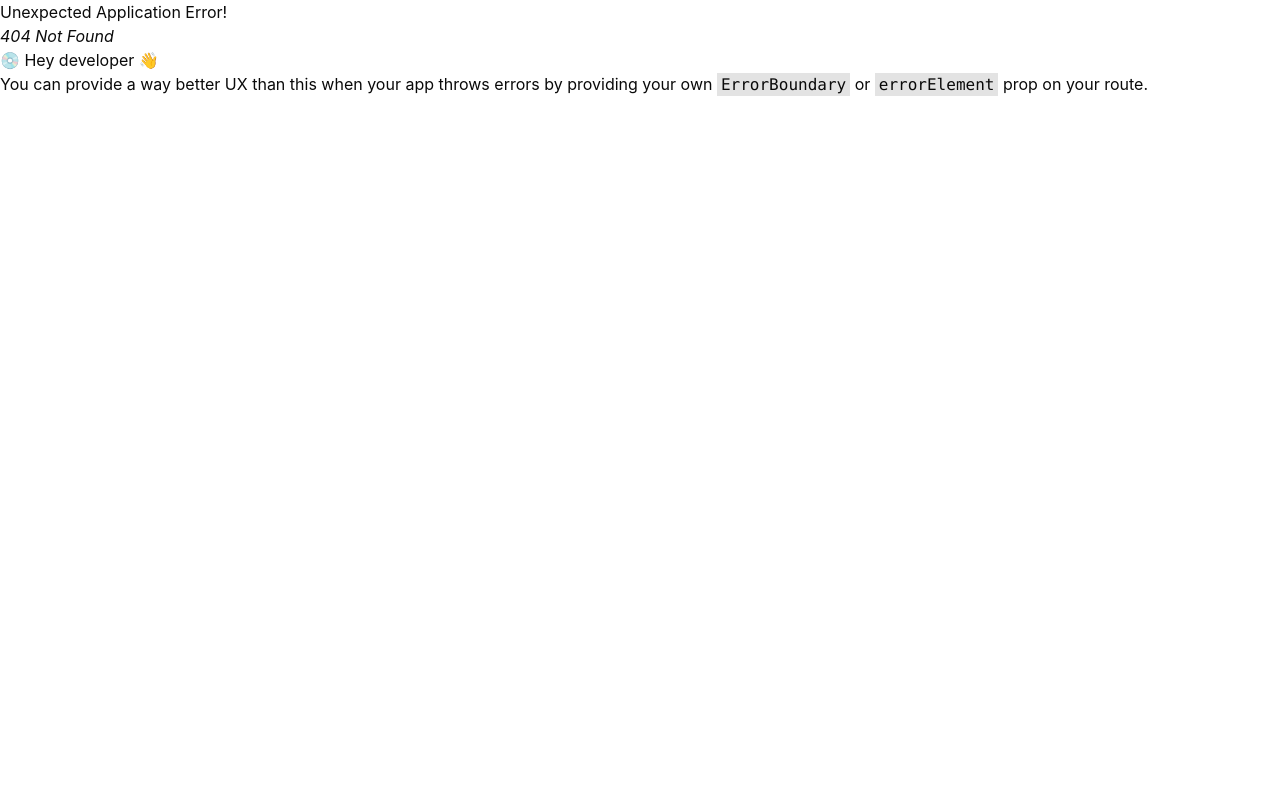
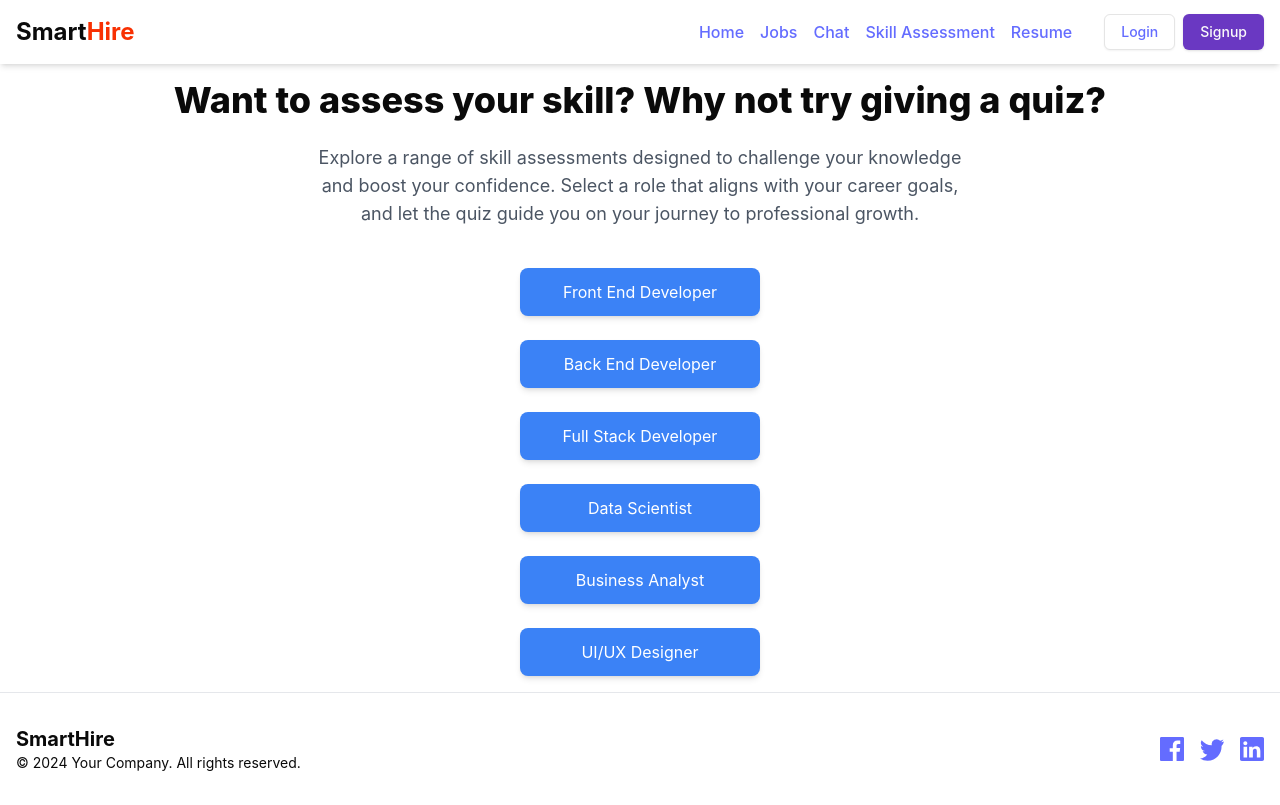
Before and after one commit to AntaraArifa/Dp-1, a React (Vite) app in the folder frontend/: page /skillAssessment in a window 1280 px wide. Before the commit this address had no page. Built offline with nearby package versions, Linux system fonts and the light colour scheme.

Commit message:
Skill Assesment page

```diff
--- a/frontend/src/App.jsx
+++ b/frontend/src/App.jsx
@@ -10,6 +10,7 @@ import Browse from "./components/Browse";
 import { Profile } from "./components/Profile";
 import JobDescription from "./components/JobDescription";
 import ChatPage from "./components/ChatPage";
+import SkillAssessment from "./components/Skill/SkillAssesment";
 
 // Admin Components
 import Companies from "./components/admin/Companies";
@@ -35,6 +36,7 @@ const router = createBrowserRouter([
   { path: "/profile", element: <Profile /> },
   { path: "/description/:id", element: <JobDescription /> },
   { path: "/chat", element: <ChatPage /> },
+  { path: "/skillAssessment", element: <SkillAssessment /> },
 
   // Admin Routes
   { path: "/admin/companies", element: <Companies /> },
--- /dev/null
+++ b/frontend/src/components/Skill/SkillAssesment.jsx
@@ -0,0 +1,46 @@
+import React from "react";
+import Navbar from "../shared/Navbar";
+import Footer from "../shared/Footer";
+import { useNavigate } from "react-router-dom";
+
+const SkillAssessment = () => {
+  const navigate = useNavigate();
+
+  const quizzes = [
+    { title: "Front End Developer", path: "/quiz/frontend" },
+    { title: "Back End Developer", path: "/quiz/backend" },
+    { title: "Full Stack Developer", path: "/quiz/fullstack" },
+    { title: "Data Scientist", path: "/quiz/datascientist" },
+    { title: "Business Analyst", path: "/quiz/businessanalyst" },
+    { title: "UI/UX Designer", path: "/quiz/uiux" },
+  ];
+
+  return (
+    <>
+      <Navbar />
+      <div className="container mx-auto p-4 text-center">
+        <h1 className="text-4xl font-extrabold mb-6">
+          Want to assess your skill? Why not try giving a quiz?
+        </h1>
+        <p className="text-lg text-gray-600 mb-10 max-w-2xl mx-auto">
+          Explore a range of skill assessments designed to challenge your knowledge and boost your confidence.
+          Select a role that aligns with your career goals, and let the quiz guide you on your journey to professional growth.
+        </p>
+        <div className="flex flex-col items-center gap-6 mt-6">
+          {quizzes.map((quiz) => (
+            <div
+              key={quiz.title}
+              onClick={() => navigate(quiz.path)}
+              className="w-60 px-6 py-3 bg-blue-500 text-white rounded-lg shadow-md cursor-pointer hover:bg-blue-600 transition-all text-center"
+            >
+              {quiz.title}
+            </div>
+          ))}
+        </div>
+      </div>
+      <Footer />
+    </>
+  );
+};
+
+export default SkillAssessment;
--- a/frontend/src/components/shared/Navbar.jsx
+++ b/frontend/src/components/shared/Navbar.jsx
@@ -66,6 +66,10 @@ const Navbar = () => {
               <li className="hover:text-[#F83002] cursor-pointer">
                 <Link to="/chat">Chat</Link>
               </li>
+              <li className="hover:text-[#F83002] cursor-pointer">
+                <Link to="/skillAssessment">Skill Assessment</Link>
+              </li>
+
               <li className="hover:text-[#F83002] cursor-pointer">
                 <Link to="/resume/edit">Resume</Link>
               </li>
```
